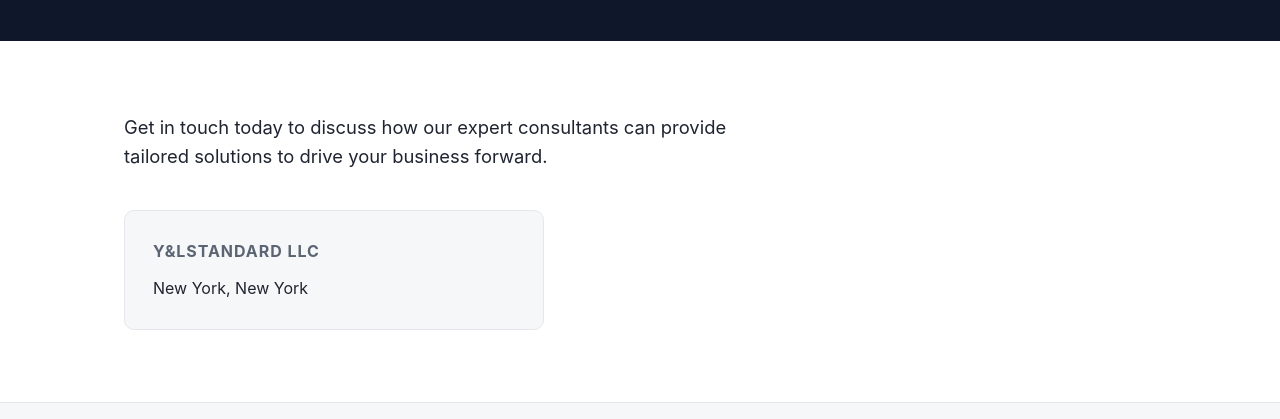
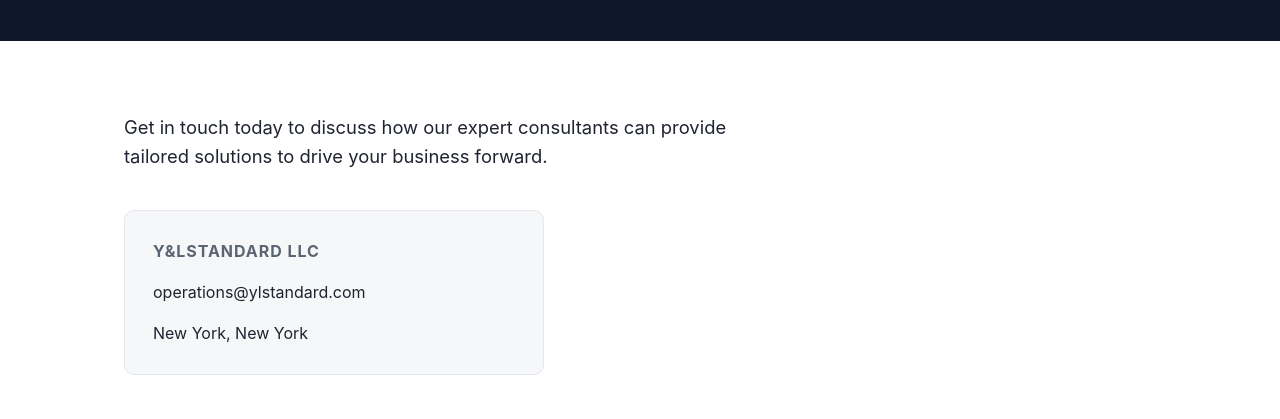
Before and after one commit to RyanLeary2764/Y-LStandardWebsite, a plain HTML site: page about.html in a window 1280 px wide. Shown: the part 204-623 px from the top of the page. Drawn offline with Linux system fonts and the light colour scheme.

Commit message:
add in email

```diff
--- a/about.html
+++ b/about.html
@@ -33,6 +33,7 @@
 
       <div class="contact-card" data-reveal>
         <h3>Y&amp;LStandard LLC</h3>
+        <p> operations@ylstandard.com </p>
         <address>
           New York, New York<br>
         </address>
```
